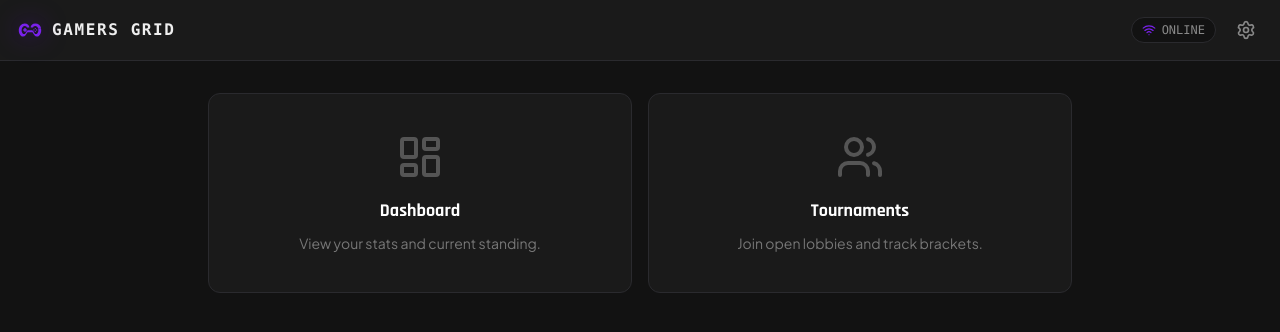
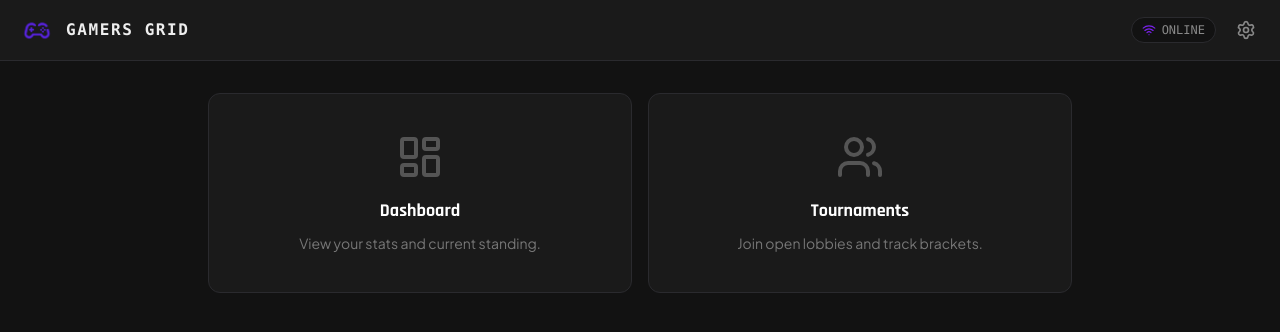
Before and after one commit to frostminder/GamersGrid, a React (Vite) app: page /home in a window 1280 px wide. Shown: the top 332 px of the page. Built offline with nearby package versions, Linux system fonts and the light colour scheme.

Commit message:
feat: add custom branding logo
Replace SVG logo components with the static branding image asset to improve consistency across the platform, including fallback handling.

```diff
--- a/src/components/SplashScreen.tsx
+++ b/src/components/SplashScreen.tsx
@@ -241,7 +241,19 @@ export const SplashScreen: React.FC<SplashScreenProps> = ({
 
           {errorMsg && !isLoaded && (
             <div className="flex flex-col items-center justify-center space-y-4">
-              <GamersGridLogo size={96} color="#7A22EC" glow={true} />
+              <img
+                src="/logo.png"
+                alt="Gamers Grid"
+                className="w-24 h-auto object-contain drop-shadow-[0_0_15px_rgba(122,34,236,0.8)]"
+                onError={(e) => {
+                  e.currentTarget.style.display = 'none';
+                  const fallback = e.currentTarget.nextElementSibling;
+                  if (fallback) (fallback as HTMLElement).style.display = 'block';
+                }}
+              />
+              <div style={{ display: 'none' }}>
+                <GamersGridLogo size={96} color="#7A22EC" glow={true} />
+              </div>
             </div>
           )}
         </div>
--- a/src/screens/HomeScreen.tsx
+++ b/src/screens/HomeScreen.tsx
@@ -6,13 +6,23 @@ import { usePWAInstall } from '../hooks/usePWAInstall';
 export const HomeScreen: React.FC = () => {
   const { isInstallable, isInstalled, isIOS, install } = usePWAInstall();
   const [showIOSGuide, setShowIOSGuide] = React.useState(false);
+  const [logoError, setLogoError] = React.useState(false);
 
   return (
     <div className="min-h-screen w-full bg-[#121212] text-white flex flex-col items-center">
       {/* Top Navigation */}
       <header className="w-full bg-[#1a1a1a] border-b border-[#2a2a2e] px-4 py-3 flex items-center justify-between sticky top-0 z-50">
         <div className="flex items-center gap-2">
-          <GamersGridLogo size={28} color="#7A22EC" glow={true} />
+          {!logoError ? (
+            <img
+              src="/logo.png"
+              alt="Gamers Grid"
+              className="h-7 w-auto object-contain"
+              onError={() => setLogoError(true)}
+            />
+          ) : (
+            <GamersGridLogo size={28} color="#7A22EC" glow={true} />
+          )}
           <span className="font-mono font-bold tracking-widest text-[#eeeeee]">GAMERS GRID</span>
         </div>
         <div className="flex items-center gap-3">
```
Also changed, not shown: public/logo.png (added).
